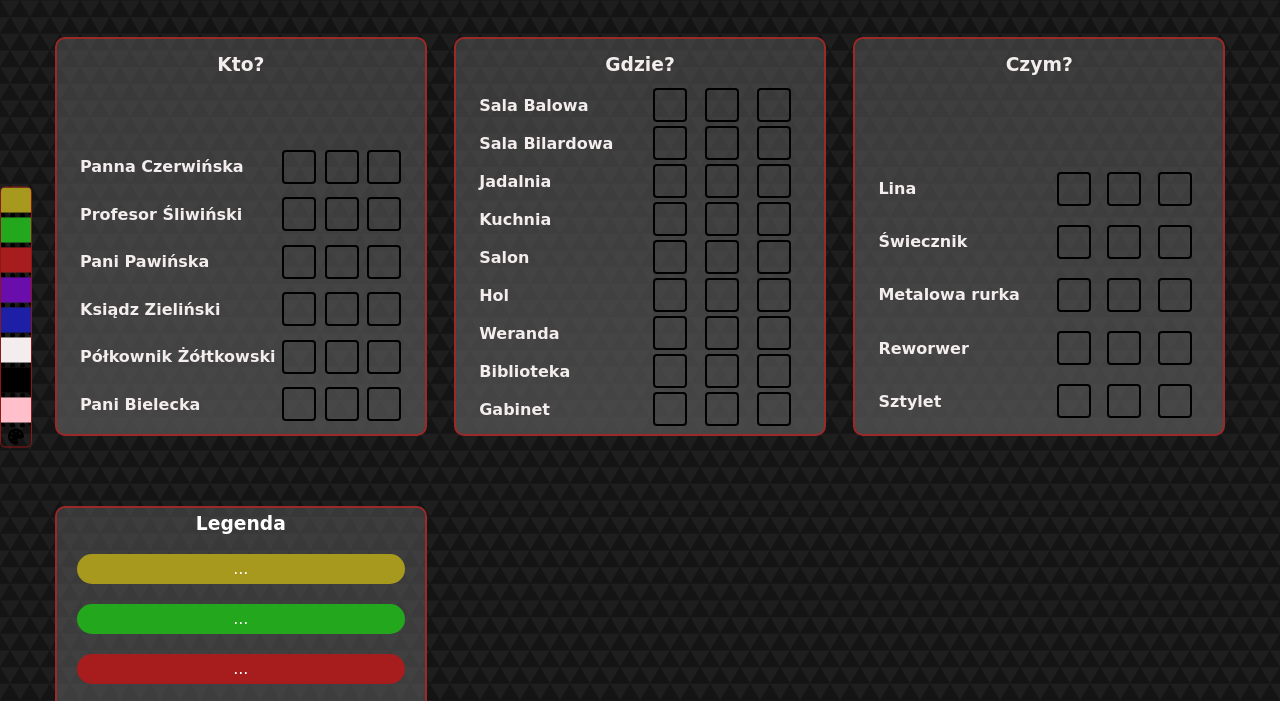
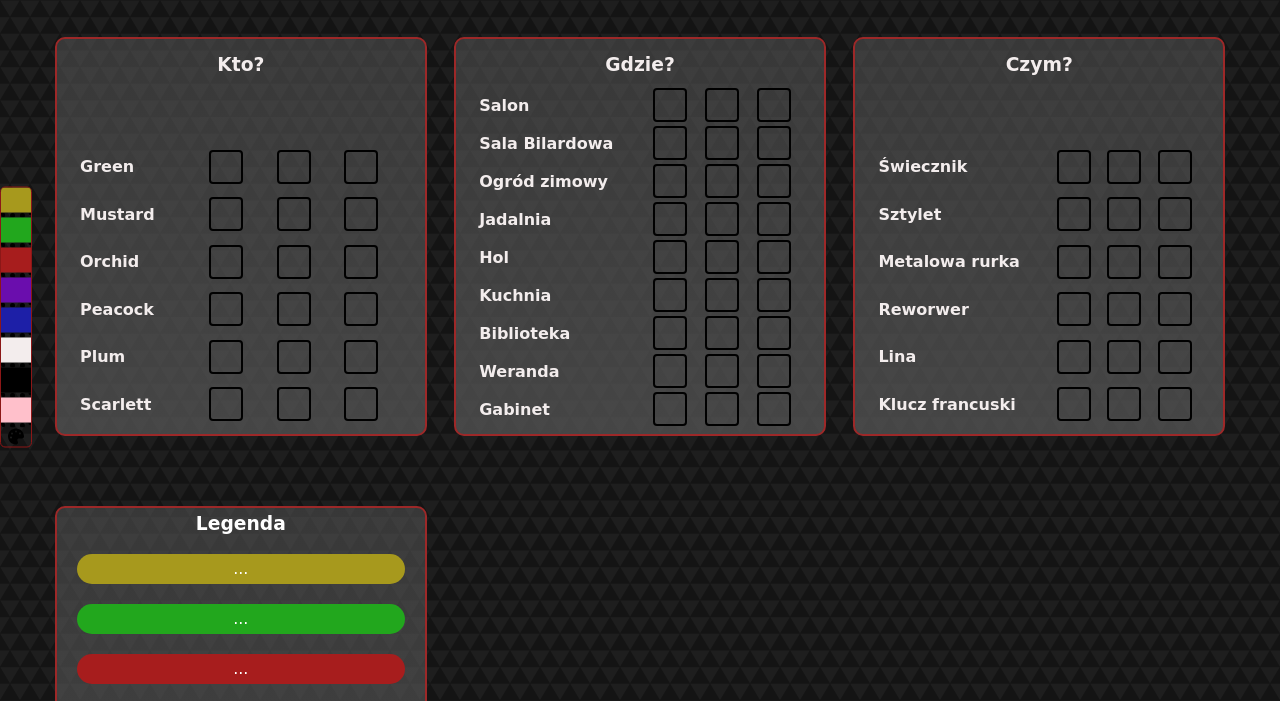
Before and after one commit to Korzanicho/cluedo, a website: page index.html in a window 1280 px wide. Shown: the part 83-784 px from the top of the page. Drawn offline with nearby package versions, Linux system fonts and the light colour scheme; a web font is replaced by a local one.

Commit message:
(feature): uaktualnienie nazw

```diff
--- a/js/main.js
+++ b/js/main.js
@@ -20,29 +20,30 @@ const vm = new Vue({
 			colorPink: 'background-color: #FFC0CB',
 		},
 		suspects: [
-			'Panna Czerwińska',
-			'Profesor Śliwiński',
-			'Pani Pawińska',
-			'Ksiądz Zieliński',
-			'Półkownik Żółtkowski',
-			'Pani Bielecka'
+			'Green',
+			'Mustard',
+			'Orchid',
+			'Peacock',
+			'Plum',
+			'Scarlett'
 		],
 		weapons: [
-			'Lina',
 			'Świecznik',
+			'Sztylet',
 			'Metalowa rurka',
 			'Reworwer',
-			'Sztylet'
+			'Lina',
+			'Klucz francuski'
 		],
 		rooms: [
-			'Sala Balowa',
+			'Salon',
 			'Sala Bilardowa',
+			'Ogród zimowy',
 			'Jadalnia',
+			'Hol',
 			'Kuchnia',
-			'Salon',
-			'Hol',
+			'Biblioteka',
 			'Weranda',
-			'Biblioteka',
 			'Gabinet'
 		]
 	},
```
